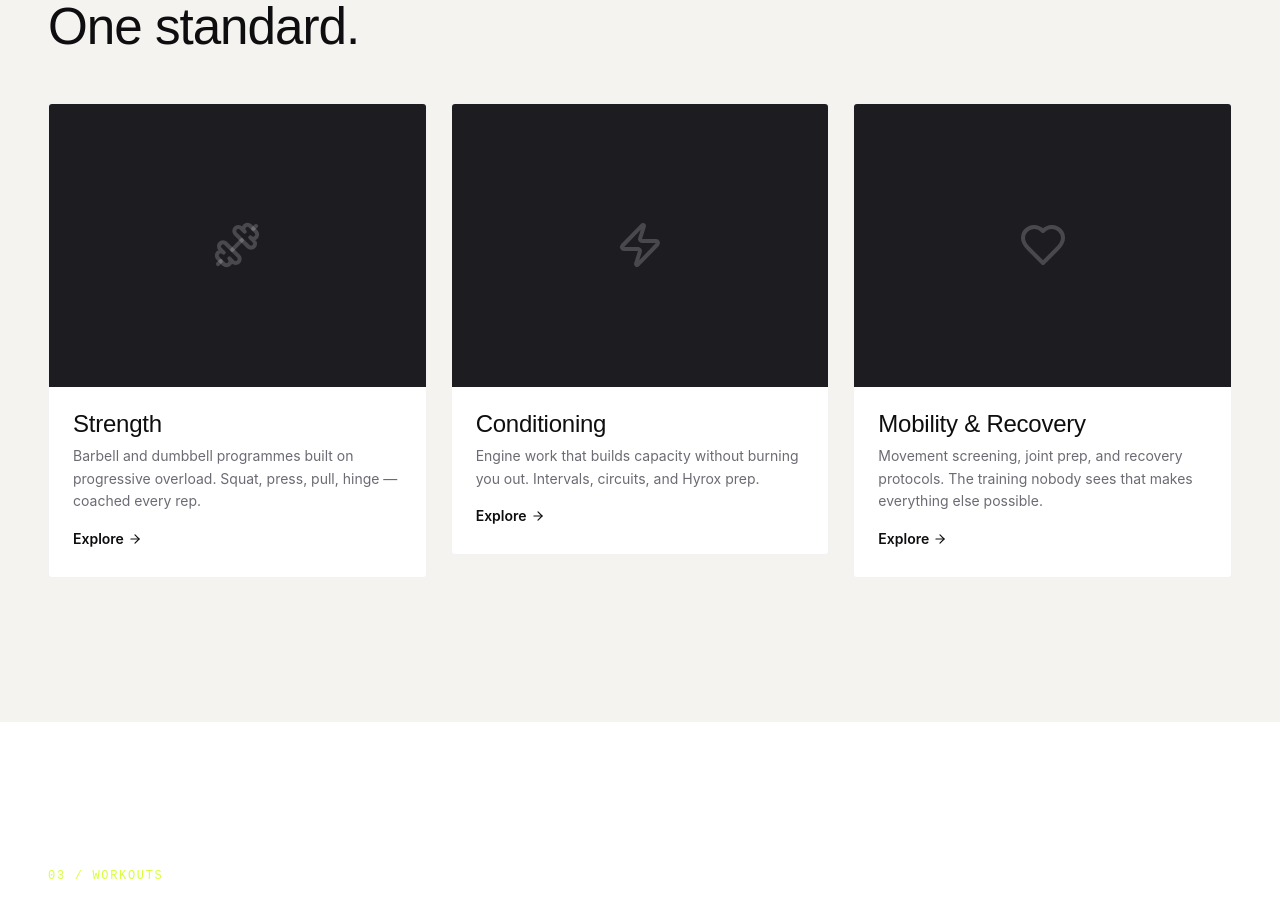
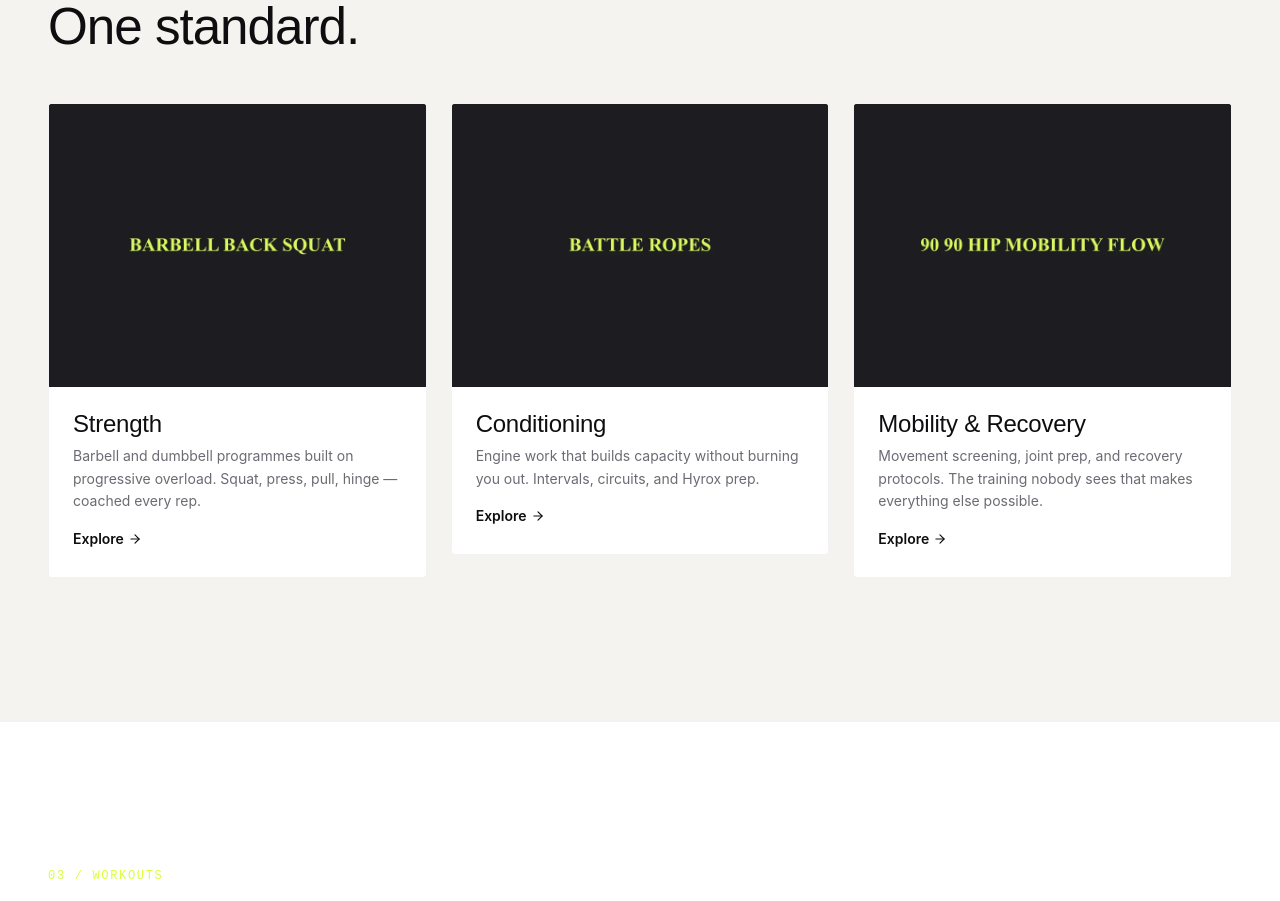
Before and after one commit to wanjikudigitaldesignservices-cyber/the-gymist, a Next.js app: page / in a window 1280 px wide. Shown: the part 1242-2143 px from the top of the page. Built offline with nearby package versions, Linux system fonts and the light colour scheme; no server answers.

Commit message:
Replace icons with real images on home page pillars

```diff
--- a/src/app/(public)/page.tsx
+++ b/src/app/(public)/page.tsx
@@ -22,28 +22,25 @@ export const metadata: Metadata = {
 
 const pillars = [
   {
-    icon: Dumbbell,
     title: "Strength",
     description:
       "Barbell and dumbbell programmes built on progressive overload. Squat, press, pull, hinge — coached every rep.",
     href: "/workouts?category=Strength",
-    image: "/images/placeholder-strength.jpg",
+    image: "/supabase-mock/barbell-back-squat.webp",
   },
   {
-    icon: Zap,
     title: "Conditioning",
     description:
       "Engine work that builds capacity without burning you out. Intervals, circuits, and Hyrox prep.",
     href: "/workouts?category=Conditioning",
-    image: "/images/placeholder-conditioning.jpg",
+    image: "/supabase-mock/battle-ropes.webp",
   },
   {
-    icon: Heart,
     title: "Mobility & Recovery",
     description:
       "Movement screening, joint prep, and recovery protocols. The training nobody sees that makes everything else possible.",
     href: "/workouts?category=Mobility",
-    image: "/images/placeholder-mobility.jpg",
+    image: "/supabase-mock/90-90-hip-mobility-flow.webp",
   },
 ];
 
@@ -76,9 +73,13 @@ export default function HomePage() {
                   className="group block bg-white rounded overflow-hidden border border-ink/5 hover:border-ink/10 transition-all hover:-translate-y-1"
                 >
                   <div className="aspect-[4/3] relative overflow-hidden bg-charcoal">
-                    <div className="absolute inset-0 flex items-center justify-center">
-                      <pillar.icon size={48} className="text-white/20" />
-                    </div>
+                    <Image
+                      src={pillar.image}
+                      alt={pillar.title}
+                      fill
+                      className="object-cover saturate-[0.85] group-hover:saturate-100 group-hover:scale-105 transition-all duration-500"
+                      sizes="(max-width: 768px) 100vw, 33vw"
+                    />
                   </div>
                   <div className="p-6">
                     <h3 className="mb-2 group-hover:text-ink transition-colors">
```
